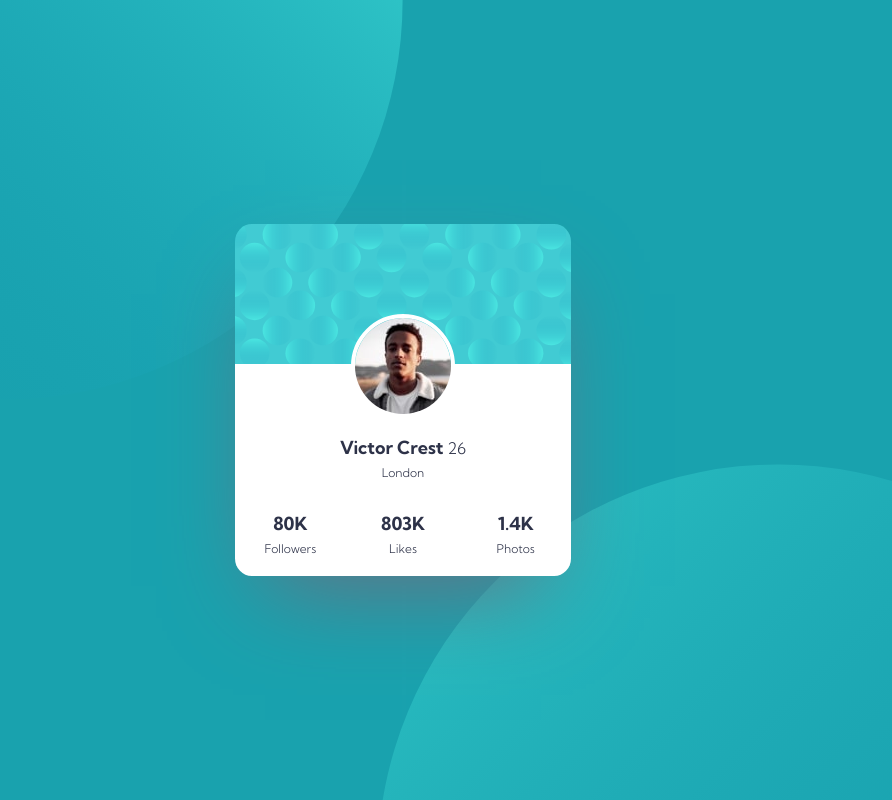
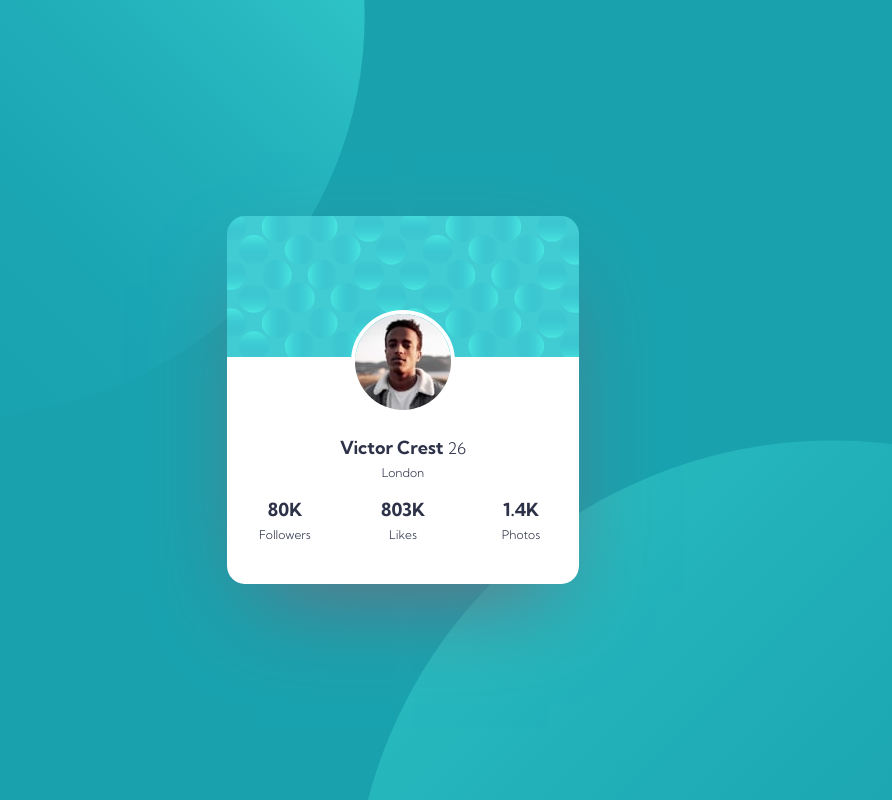
Before and after one commit to sunil-sharma-999/Frontend-Mentor-Profile-card-component-solution, a plain HTML site: page index.html in a window 1280 px wide. Shown: the whole page, without its empty margins (237-1129 px from the left). Drawn offline with Linux system fonts and the light colour scheme.

Commit message:
Add files via upload

```diff
--- a/index.html
+++ b/index.html
@@ -23,18 +23,18 @@
     <main>
       <img src="./images/image-victor.jpg" alt="" />
       <p class="p1">Victor Crest <span class="age">26</span></br><span>London</span></p>
-      <ul class="l1">
+      <div class="d1">
         80K
         <span>Followers</span>
-      </ul>
-      <ul class="l2">
+      </div>
+      <div class="d2">
         803K
         <span>Likes</span>
-      </ul>
-      <ul class="l3">
+      </div>
+      <div class="d3">
         1.4K
         <span>Photos</span>
-      </ul>
+      </div>
     </main>
     <!-- <div class="attribution">
       Challenge by
--- a/style.css
+++ b/style.css
@@ -17,14 +17,15 @@ main {
   display: grid;
   grid-template-columns: repeat(3, 1fr);
   grid-template-rows: repeat(4, 25%);
-  grid-template-areas: '. . .' 'victor victor victor' 'name name name' 'l1 l2 l3';
+  grid-template-areas: '. . .' 'victor victor victor' 'name name name' 'd1 d2 d3';
   background-color: white;
   border-radius: 5%;
   background-image: url(./images/bg-pattern-card.svg);
+  background-size: contain;
   background-position: top;
   background-repeat: no-repeat, no-repeat;
-  width: 21rem;
-  height: 22rem;
+  width: 22rem;
+  height: 23rem;
   text-align: center;
   gap: 2px;
   box-shadow: 0 40px 90px -30px hsl(227, 10%, 46%);
@@ -37,7 +38,7 @@ img {
   border-radius: 50%;
 }
 .p1,
-ul {
+div {
   font-size: 18px;
   text-align: center;
 }
@@ -48,20 +49,20 @@ ul {
   margin: 2rem 0 1rem 0;
 }
 
-.l1,
-.l2,
-.l3 {
+.d1,
+.d2,
+.d3 {
   font-weight: 700;
   padding: 0 20%;
 }
-.l1 {
-  grid-area: l1;
+.d1 {
+  grid-area: d1;
 }
-.l2 {
-  grid-area: l2;
+.d2 {
+  grid-area: d2;
 }
-.l3 {
-  grid-area: l3;
+.d3 {
+  grid-area: d3;
 }
 span {
   font-size: 12px;
@@ -73,7 +74,7 @@ span {
 
 @media (min-width: 500px) {
   body {
-    background-position: right 50vw bottom 50vh, left 48vw top 58vh;
-    background-size: 50rem 50rem;
+    background-position: right 53vw bottom 48vh, left 46vw top 55vh;
+    background-size: 50rem 50rem, 60rem 60rem;
   }
 }
```
Also changed, not shown: screenshots/desktop.png, screenshots/mobile.png, 1 other file.
